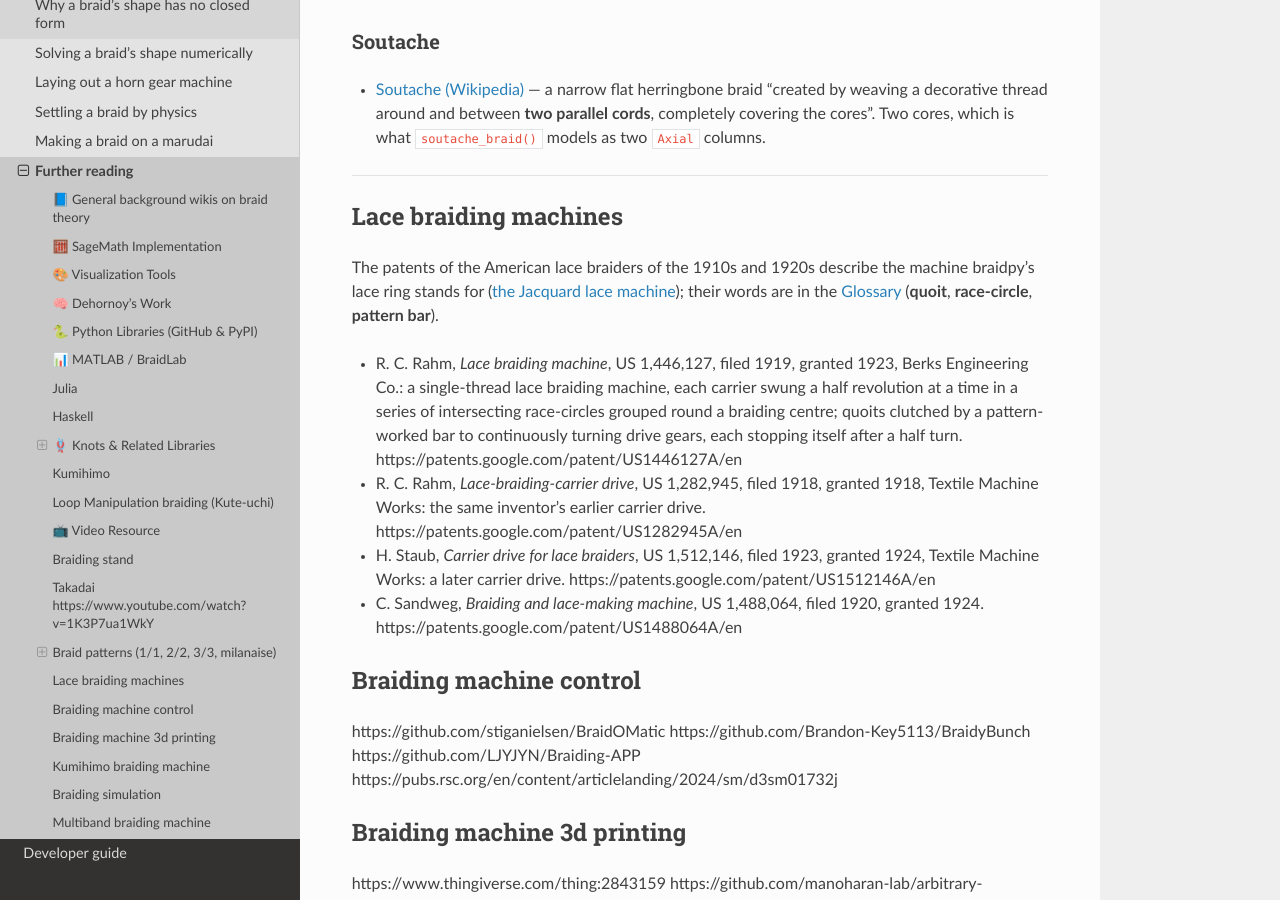
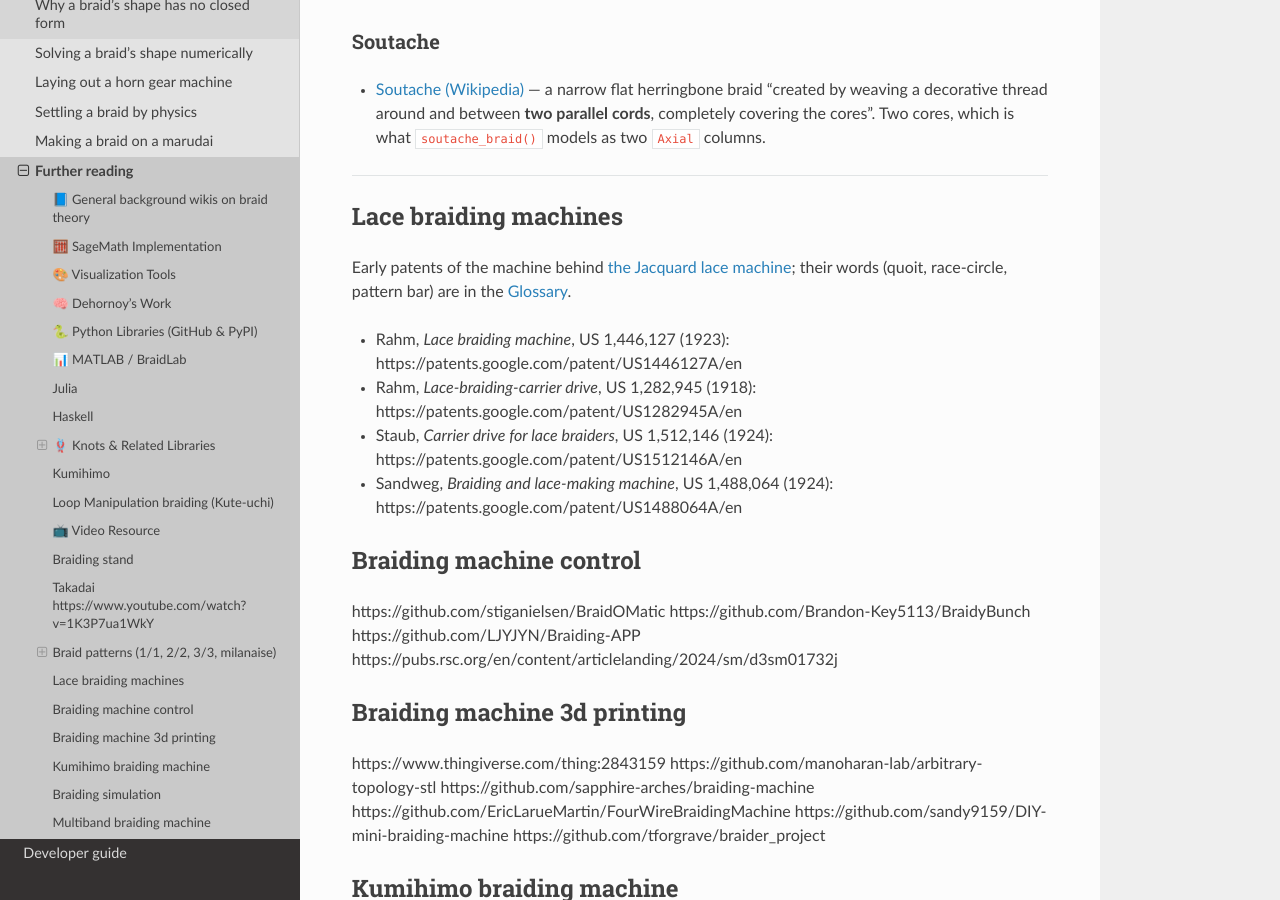
Before and after one commit to baptistelabat/braidpy, a Sphinx documentation site: the page built from docs/source/references.md, in a window 1280 px wide and 900 px high, scrolled down 5442 px. Built offline with Sphinx 7.4.7 and the Read the Docs theme 3.1.0, drawn with Linux system fonts in a browser that asks for light colours.

Commit message:
References: the lace patents in a few lines
Co-Authored-By: Claude Opus 5.5 <noreply@anthropic.com>
Claude-Session: https://claude.ai/code/session_01CYC9b8qF7suj1VmAndqcRK

```diff
--- a/docs/source/references.md
+++ b/docs/source/references.md
@@ -224,26 +224,18 @@ empty slots at full load are mechanism, not choice. *Half load* is 25% of slots.
 
 ---
 ## Lace braiding machines
-The patents of the American lace braiders of the 1910s and 1920s describe
-the machine braidpy's lace ring stands for
-([the Jacquard lace machine](making.md#the-jacquard-lace-machine)); their words are in the
-{doc}`glossary` (**quoit**, **race-circle**, **pattern bar**).
+Early patents of the machine behind
+[the Jacquard lace machine](making.md#the-jacquard-lace-machine); their
+words (quoit, race-circle, pattern bar) are in the {doc}`glossary`.
 
-- R. C. Rahm, *Lace braiding machine*, US 1,446,127, filed 1919, granted
-  1923, Berks Engineering Co.: a single-thread lace braiding machine, each
-  carrier swung a half revolution at a time in a series of intersecting
-  race-circles grouped round a braiding centre; quoits clutched by a
-  pattern-worked bar to continuously turning drive gears, each stopping
-  itself after a half turn.
+- Rahm, *Lace braiding machine*, US 1,446,127 (1923):
   https://patents.google.com/patent/US1446127A/en
-- R. C. Rahm, *Lace-braiding-carrier drive*, US 1,282,945, filed 1918,
-  granted 1918, Textile Machine Works: the same inventor's earlier carrier
-  drive. https://patents.google.com/patent/US1282945A/en
-- H. Staub, *Carrier drive for lace braiders*, US 1,512,146, filed 1923,
-  granted 1924, Textile Machine Works: a later carrier drive.
+- Rahm, *Lace-braiding-carrier drive*, US 1,282,945 (1918):
+  https://patents.google.com/patent/US1282945A/en
+- Staub, *Carrier drive for lace braiders*, US 1,512,146 (1924):
   https://patents.google.com/patent/US1512146A/en
-- C. Sandweg, *Braiding and lace-making machine*, US 1,488,064, filed 1920,
-  granted 1924. https://patents.google.com/patent/US1488064A/en
+- Sandweg, *Braiding and lace-making machine*, US 1,488,064 (1924):
+  https://patents.google.com/patent/US1488064A/en
 
 ## Braiding machine control
 https://github.com/stiganielsen/BraidOMatic
```
